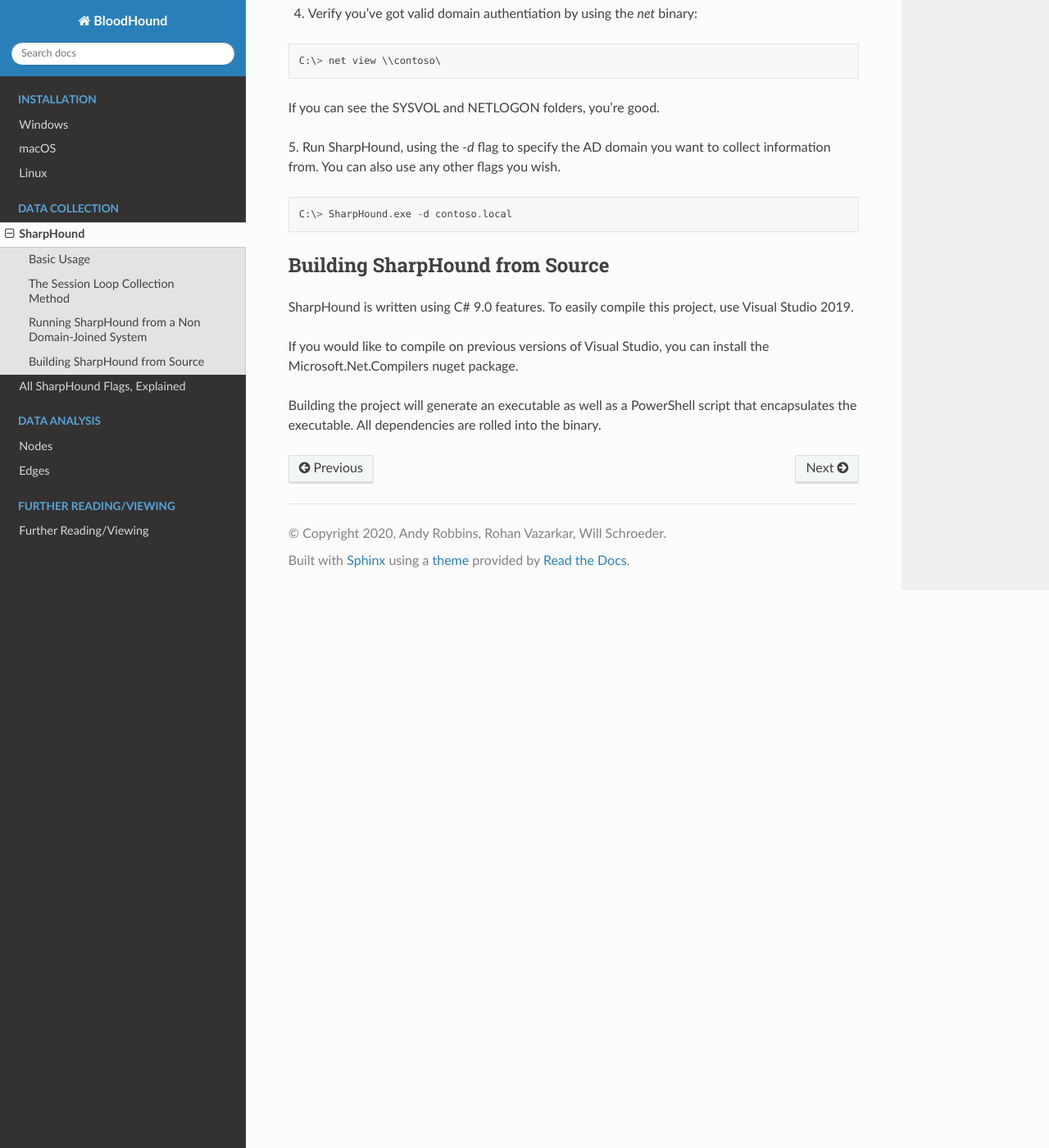
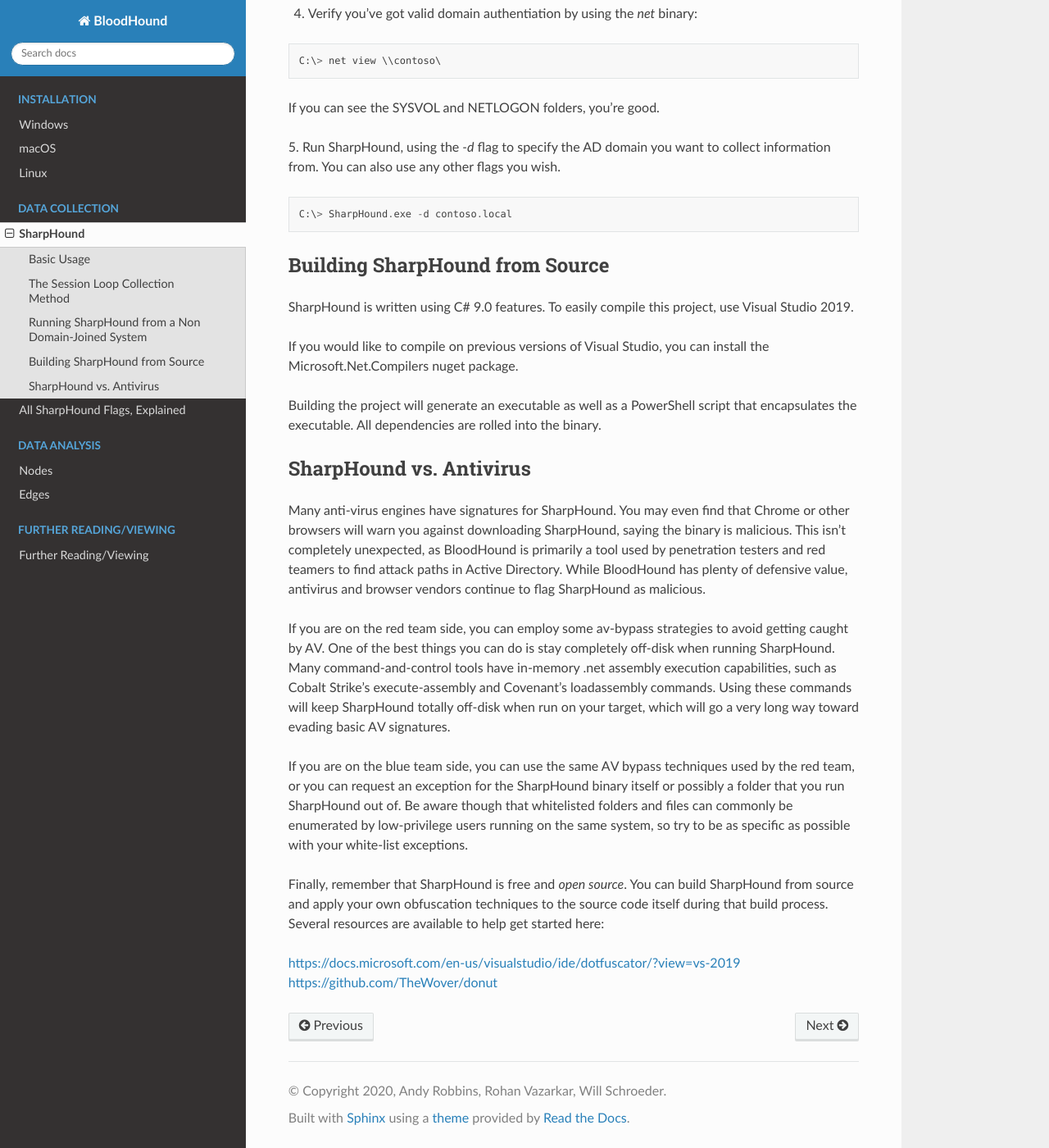
Before and after one commit to BloodHoundAD/BloodHound, a Sphinx documentation site: the page built from docs/data-collection/sharphound.rst, in a window 1280 px wide and 1400 px high, scrolled down 2534 px. Shown: the whole window at 82% size. Built offline with Sphinx 7.4.7 and the Read the Docs theme 2.0.0, drawn with Linux system fonts in a browser that asks for light colours; pages that are not in the unit, such as notebooks, are missing from menus.

Commit message:
Add SharpHound vs Antivirus section

```diff
--- a/docs/data-collection/sharphound.rst
+++ b/docs/data-collection/sharphound.rst
@@ -145,3 +145,34 @@
 
 Building the project will generate an executable as well as a PowerShell
 script that encapsulates the executable. All dependencies are rolled into the binary.
+
+SharpHound vs. Antivirus
+^^^^^^^^^^^^^^^^^^^^^^^^
+
+Many anti-virus engines have signatures for SharpHound. You may even find that
+Chrome or other browsers will warn you against downloading SharpHound, saying
+the binary is malicious. This isn't completely unexpected, as BloodHound is primarily
+a tool used by penetration testers and red teamers to find attack paths in Active
+Directory. While BloodHound has plenty of defensive value, antivirus and browser
+vendors continue to flag SharpHound as malicious.
+
+If you are on the red team side, you can employ some av-bypass strategies to
+avoid getting caught by AV. One of the best things you can do is stay completely
+off-disk when running SharpHound. Many command-and-control tools have in-memory
+.net assembly execution capabilities, such as Cobalt Strike's execute-assembly and
+Covenant's loadassembly commands. Using these commands will keep SharpHound totally
+off-disk when run on your target, which will go a very long way toward evading basic
+AV signatures.
+
+If you are on the blue team side, you can use the same AV bypass techniques used by
+the red team, or you can request an exception for the SharpHound binary itself or
+possibly a folder that you run SharpHound out of. Be aware though that whitelisted
+folders and files can commonly be enumerated by low-privilege users running on the
+same system, so try to be as specific as possible with your white-list exceptions.
+
+Finally, remember that SharpHound is free and *open source*. You can build SharpHound
+from source and apply your own obfuscation techniques to the source code itself during
+that build process. Several resources are available to help get started here:
+
+https://docs.microsoft.com/en-us/visualstudio/ide/dotfuscator/?view=vs-2019
+https://github.com/TheWover/donut
```
